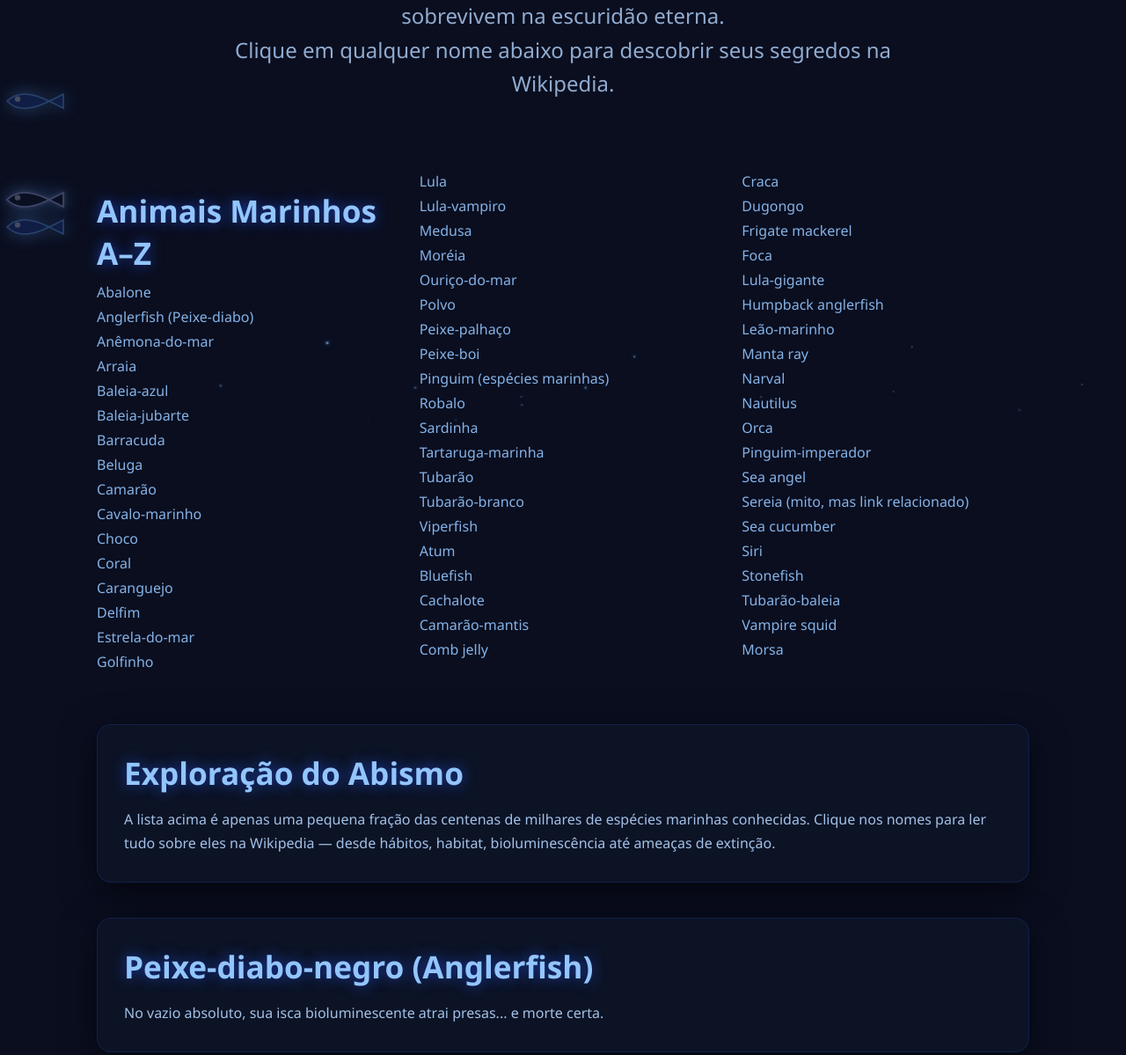
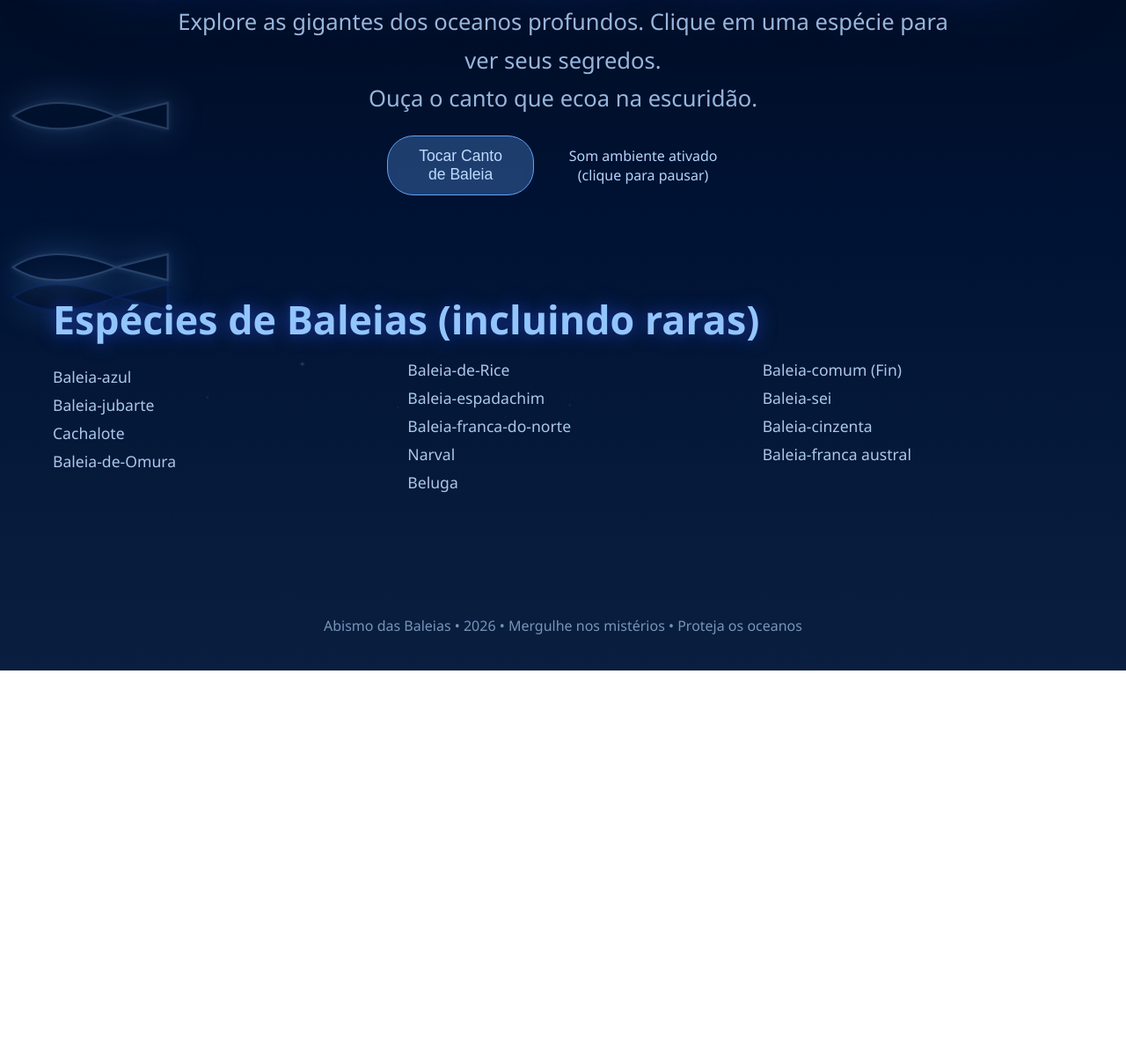
Before and after one commit to isabelaprocopiooliveira-hash/teste, a plain HTML site: page index.html in a window 1280 px wide. Shown: the part 310-1509 px from the top of the page at 88% size. After the commit the page ends 1072 px from the top, so only its background shows below. Drawn offline with Linux system fonts and the light colour scheme.

Commit message:
Update index.html

```diff
--- a/index.html
+++ b/index.html
@@ -3,92 +3,101 @@
 <head>
   <meta charset="UTF-8" />
   <meta name="viewport" content="width=device-width, initial-scale=1.0"/>
-  <title>Abismo - Enciclopédia do Mar Profundo</title>
+  <title>Abismo das Baleias - Espécies e Segredos</title>
   <style>
     * { margin:0; padding:0; box-sizing:border-box; }
     body {
       font-family: 'Segoe UI', system-ui, sans-serif;
-      background: #0a0e1f;
+      background: linear-gradient(to bottom, #000814 0%, #001233 50%, #0a1f3f 100%);
       color: #b3d4fc;
       min-height: 100vh;
       overflow-x: hidden;
       position: relative;
     }
 
-    /* Partículas bioluminescentes */
     .particles { position:fixed; inset:0; pointer-events:none; z-index:1; }
     .particle {
       position:absolute; background:#a5d8ff; border-radius:50%;
-      box-shadow:0 0 12px #60a5fa, 0 0 24px #3b82f6; opacity:0.15;
+      box-shadow:0 0 12px #60a5fa, 0 0 24px #3b82f6; opacity:0.12;
       animation:drift linear infinite;
     }
     @keyframes drift {
-      0% { transform:translate(0,100vh) scale(0.4); opacity:0; }
-      10% { opacity:0.6; } 90% { opacity:0.4; }
-      100% { transform:translate(calc(50vw - 50%),-150px) scale(0.8); opacity:0; }
+      0% { transform:translate(0,100vh) scale(0.3); opacity:0; }
+      15% { opacity:0.5; } 85% { opacity:0.3; }
+      100% { transform:translate(calc(40vw - 50%),-200px) scale(0.7); opacity:0; }
     }
 
-    /* Peixes nadando */
-    .fish-container { position:fixed; inset:0; pointer-events:none; z-index:2; overflow:hidden; }
-    .fish {
-      position:absolute; width:80px; height:40px; opacity:0.35;
-      animation:swim linear infinite; filter:drop-shadow(0 0 10px #60a5fa);
+    .whale-container { position:fixed; inset:0; pointer-events:none; z-index:2; overflow:hidden; }
+    .whale {
+      position:absolute; width:220px; height:80px; opacity:0.25;
+      animation:whale-swim linear infinite; filter:drop-shadow(0 0 20px #60a5fa);
     }
-    .fish path { fill:#1e3a8a; stroke:#60a5fa; stroke-width:2; }
-    .fish.glow path { fill:#0f172a; stroke:#a5b4fc; filter:url(#glow); }
-    @keyframes swim { 0% { transform:translate(-120px,30vh) rotate(0deg); } 100% { transform:translate(120vw,70vh) rotate(5deg); } }
-    @keyframes swim-reverse { 0% { transform:translate(120vw,60vh) rotate(180deg); } 100% { transform:translate(-120px,20vh) rotate(175deg); } }
+    .whale path { fill:#0f172a; stroke:#1e40af; stroke-width:3; }
+    .whale.glow path { fill:#001233; stroke:#93c5fd; filter:url(#glow); }
+    @keyframes whale-swim { 0% { transform:translate(-300px,20vh) rotate(-2deg); } 100% { transform:translate(120vw,80vh) rotate(2deg); } }
+    @keyframes whale-swim-slow { 0% { transform:translate(120vw,50vh) rotate(180deg); } 100% { transform:translate(-300px,30vh) rotate(178deg); } }
 
     header {
-      text-align:center; padding:120px 20px 60px; position:relative; z-index:10;
+      text-align:center; padding:140px 20px 60px; position:relative; z-index:10;
     }
     h1 {
-      font-size:5rem; letter-spacing:6px;
-      text-shadow:0 0 30px #1e40af, 0 0 60px #1e3a8a;
-      background:linear-gradient(90deg, #60a5fa, #a5b4fc, #c084fc, #60a5fa);
+      font-size:6rem; letter-spacing:8px;
+      text-shadow:0 0 40px #1e40af, 0 0 80px #1e3a8a;
+      background:linear-gradient(90deg, #60a5fa, #93c5fd, #c084fc, #60a5fa);
       -webkit-background-clip:text; -webkit-text-fill-color:transparent;
-      animation:title-glow 8s ease-in-out infinite;
+      animation:title-glow 10s ease-in-out infinite;
     }
-    @keyframes title-glow { 0%,100% { opacity:0.9; text-shadow:0 0 30px #1e40af; } 50% { opacity:1; text-shadow:0 0 60px #3b82f6, 0 0 100px #1e3a8a; } }
+    @keyframes title-glow { 0%,100% { opacity:0.85; text-shadow:0 0 40px #1e40af; } 50% { opacity:1; text-shadow:0 0 80px #3b82f6, 0 0 120px #1e3a8a; } }
 
-    .subtitle { font-size:1.5rem; opacity:0.8; max-width:800px; margin:20px auto; line-height:1.6; }
+    .subtitle { font-size:1.6rem; opacity:0.85; max-width:900px; margin:20px auto; line-height:1.7; }
 
-    /* Lista de animais marinhos */
-    .animals-list {
-      max-width:1100px; margin:0 auto 60px; padding:0 20px; position:relative; z-index:10;
-      columns: 3; column-gap: 40px; /* 3 colunas para ficar bonito */
+    .audio-controls {
+      margin: 20px auto; max-width: 400px;
+      display: flex; align-items: center; justify-content: center; gap: 15px;
     }
-    .animals-list h2 {
-      font-size:2.2rem; color:#93c5fd; text-shadow:0 0 15px #1e40af;
-      margin:20px 0 10px; break-after:avoid-column; grid-column:1 / -1; /* Título ocupa toda largura */
+    .audio-btn {
+      background: rgba(96,165,250,0.3); border: 1px solid #60a5fa; color: #bfdbfe;
+      padding: 12px 24px; border-radius: 30px; cursor: pointer; font-size: 1.1rem;
+      transition: all 0.3s; backdrop-filter: blur(5px);
     }
-    .animals-list ul {
-      list-style:none; margin:0; padding:0;
+    .audio-btn:hover { background: rgba(96,165,250,0.6); transform: scale(1.05); }
+
+    .whales-list {
+      max-width:1200px; margin:0 auto 60px; padding:0 20px; position:relative; z-index:10;
+      columns: 3; column-gap: 50px;
     }
-    .animals-list li {
-      margin:6px 0; break-inside:avoid;
+    .whales-list h2 {
+      font-size:2.8rem; color:#93c5fd; text-shadow:0 0 20px #1e40af;
+      margin:30px 0 15px; break-after:avoid-column; column-span: all;
     }
-    .animals-list a {
-      color:#93c5fd; text-decoration:none; opacity:0.9;
+    .whales-list ul { list-style:none; margin:0; padding:0; }
+    .whales-list li { margin:8px 0; break-inside:avoid; }
+    .whales-list a {
+      color:#bfdbfe; text-decoration:none; opacity:0.9; font-size:1.1rem; cursor:pointer;
       transition:all 0.3s;
     }
-    .animals-list a:hover {
-      color:#60a5fa; text-shadow:0 0 10px #60a5fa; opacity:1;
+    .whales-list a:hover {
+      color:#60a5fa; text-shadow:0 0 12px #60a5fa; opacity:1;
     }
 
-    .abyss-container { max-width:1100px; margin:0 auto; padding:0 20px 80px; position:relative; z-index:10; }
-    .card {
-      background:rgba(15,23,42,0.65); border:1px solid #1e40af44; border-radius:16px;
-      margin:40px 0; padding:30px; backdrop-filter:blur(10px);
-      box-shadow:0 10px 40px #00000088; transition:all 0.4s ease;
+    #detail-view {
+      display: none; max-width:1100px; margin:0 auto; padding:40px 20px;
+      background:rgba(10,18,50,0.7); border:1px solid #1e40af55; border-radius:20px;
+      backdrop-filter:blur(12px); box-shadow:0 15px 50px #00000099;
+      position:relative; z-index:10;
     }
-    .card:hover { transform:translateY(-10px); border-color:#60a5fa88; box-shadow:0 20px 60px #1e40af44; }
-    .card h2 { color:#93c5fd; margin-bottom:16px; font-size:2.2rem; text-shadow:0 0 15px #1e40af; }
-    .card p { line-height:1.7; opacity:0.9; }
+    #detail-view h2 { color:#93c5fd; font-size:3rem; margin-bottom:20px; text-shadow:0 0 18px #1e40af; }
+    #detail-view .back-btn {
+      background: rgba(96,165,250,0.4); border:none; color:#bfdbfe;
+      padding:10px 20px; border-radius:30px; cursor:pointer; font-size:1.1rem;
+      margin-bottom:30px; transition:all 0.3s;
+    }
+    #detail-view .back-btn:hover { background: rgba(96,165,250,0.7); }
+    #detail-content p { line-height:1.8; font-size:1.1rem; margin:15px 0; }
+    #detail-content strong { color:#93c5fd; }
 
-    footer { text-align:center; padding:60px 20px; opacity:0.6; font-size:0.95rem; }
+    footer { text-align:center; padding:80px 20px 40px; opacity:0.65; font-size:1rem; position:relative; z-index:10; }
 
-    /* Glow filter */
     svg defs { position:absolute; }
   </style>
 </head>
@@ -97,7 +106,7 @@
 <svg width="0" height="0">
   <defs>
     <filter id="glow" x="-50%" y="-50%" width="200%" height="200%">
-      <feGaussianBlur stdDeviation="3.5" result="coloredBlur"/>
+      <feGaussianBlur stdDeviation="4.5" result="coloredBlur"/>
       <feMerge>
         <feMergeNode in="coloredBlur"/>
         <feMergeNode in="SourceGraphic"/>
@@ -107,133 +116,147 @@
 </svg>
 
 <div class="particles" id="particles"></div>
-<div class="fish-container" id="fishContainer"></div>
+<div class="whale-container" id="whaleContainer"></div>
 
 <header>
-  <h1>Abismo</h1>
+  <h1>Abismo das Baleias</h1>
   <p class="subtitle">
-    Nas profundezas onde a luz se extingue, milhares de criaturas sobrevivem na escuridão eterna.<br>
-    Clique em qualquer nome abaixo para descobrir seus segredos na Wikipedia.
+    Explore as gigantes dos oceanos profundos. Clique em uma espécie para ver seus segredos.<br>
+    Ouça o canto que ecoa na escuridão.
   </p>
+
+  <div class="audio-controls">
+    <button class="audio-btn" id="playPauseBtn">Tocar Canto de Baleia</button>
+    <span id="audioStatus">Som ambiente ativado (clique para pausar)</span>
+  </div>
 </header>
 
-<!-- Lista de animais marinhos A-Z -->
-<div class="animals-list">
-  <h2>Animais Marinhos A–Z</h2>
+<audio id="whaleSong" loop volume="0.25">
+  <source src="https://cdn.pixabay.com/audio/2022/03/15/audio_6d8f8d0b0e.mp3" type="audio/mpeg">
+  Seu navegador não suporta áudio.
+</audio>
 
-  <ul>
-    <li><a href="https://pt.wikipedia.org/wiki/Abalone" target="_blank">Abalone</a></li>
-    <li><a href="https://en.wikipedia.org/wiki/Anglerfish" target="_blank">Anglerfish (Peixe-diabo)</a></li>
-    <li><a href="https://pt.wikipedia.org/wiki/An%C3%AAmona-do-mar" target="_blank">Anêmona-do-mar</a></li>
-    <li><a href="https://pt.wikipedia.org/wiki/Arraia" target="_blank">Arraia</a></li>
-    <li><a href="https://pt.wikipedia.org/wiki/Baleia-azul" target="_blank">Baleia-azul</a></li>
-    <li><a href="https://pt.wikipedia.org/wiki/Baleia-jubarte" target="_blank">Baleia-jubarte</a></li>
-    <li><a href="https://pt.wikipedia.org/wiki/Barracuda" target="_blank">Barracuda</a></li>
-    <li><a href="https://pt.wikipedia.org/wiki/Beluga" target="_blank">Beluga</a></li>
-    <li><a href="https://pt.wikipedia.org/wiki/Camar%C3%A3o" target="_blank">Camarão</a></li>
-    <li><a href="https://pt.wikipedia.org/wiki/Cavalo-marinho" target="_blank">Cavalo-marinho</a></li>
-    <li><a href="https://pt.wikipedia.org/wiki/Choco" target="_blank">Choco</a></li>
-    <li><a href="https://pt.wikipedia.org/wiki/Coral" target="_blank">Coral</a></li>
-    <li><a href="https://pt.wikipedia.org/wiki/Caranguejo" target="_blank">Caranguejo</a></li>
-    <li><a href="https://pt.wikipedia.org/wiki/Delfim" target="_blank">Delfim</a></li>
-    <li><a href="https://pt.wikipedia.org/wiki/Estrela-do-mar" target="_blank">Estrela-do-mar</a></li>
-    <li><a href="https://pt.wikipedia.org/wiki/Golfinho" target="_blank">Golfinho</a></li>
-    <li><a href="https://pt.wikipedia.org/wiki/Lula" target="_blank">Lula</a></li>
-    <li><a href="https://pt.wikipedia.org/wiki/Lula-vampiro" target="_blank">Lula-vampiro</a></li>
-    <li><a href="https://pt.wikipedia.org/wiki/Medusa" target="_blank">Medusa</a></li>
-    <li><a href="https://pt.wikipedia.org/wiki/Mor%C3%A9ia" target="_blank">Moréia</a></li>
-    <li><a href="https://pt.wikipedia.org/wiki/Ouriço-do-mar" target="_blank">Ouriço-do-mar</a></li>
-    <li><a href="https://pt.wikipedia.org/wiki/Polvo" target="_blank">Polvo</a></li>
-    <li><a href="https://pt.wikipedia.org/wiki/Peixe-palha%C3%A7o" target="_blank">Peixe-palhaço</a></li>
-    <li><a href="https://pt.wikipedia.org/wiki/Peixe-boi" target="_blank">Peixe-boi</a></li>
-    <li><a href="https://pt.wikipedia.org/wiki/Pinguim" target="_blank">Pinguim (espécies marinhas)</a></li>
-    <li><a href="https://pt.wikipedia.org/wiki/Robalo" target="_blank">Robalo</a></li>
-    <li><a href="https://pt.wikipedia.org/wiki/Sardinha" target="_blank">Sardinha</a></li>
-    <li><a href="https://pt.wikipedia.org/wiki/Tartaruga-marinha" target="_blank">Tartaruga-marinha</a></li>
-    <li><a href="https://pt.wikipedia.org/wiki/Tubar%C3%A3o" target="_blank">Tubarão</a></li>
-    <li><a href="https://pt.wikipedia.org/wiki/Tubar%C3%A3o-branco" target="_blank">Tubarão-branco</a></li>
-    <li><a href="https://en.wikipedia.org/wiki/Viperfish" target="_blank">Viperfish</a></li>
-    <!-- Continuando com mais... -->
-    <li><a href="https://pt.wikipedia.org/wiki/Atum" target="_blank">Atum</a></li>
-    <li><a href="https://en.wikipedia.org/wiki/Bluefish" target="_blank">Bluefish</a></li>
-    <li><a href="https://pt.wikipedia.org/wiki/Cachalote" target="_blank">Cachalote</a></li>
-    <li><a href="https://pt.wikipedia.org/wiki/Camar%C3%A3o-mantis" target="_blank">Camarão-mantis</a></li>
-    <li><a href="https://en.wikipedia.org/wiki/Comb_jelly" target="_blank">Comb jelly</a></li>
-    <li><a href="https://pt.wikipedia.org/wiki/Craca" target="_blank">Craca</a></li>
-    <li><a href="https://pt.wikipedia.org/wiki/Dugongo" target="_blank">Dugongo</a></li>
-    <li><a href="https://en.wikipedia.org/wiki/Frigate_mackerel" target="_blank">Frigate mackerel</a></li>
-    <li><a href="https://pt.wikipedia.org/wiki/Foca" target="_blank">Foca</a></li>
-    <li><a href="https://pt.wikipedia.org/wiki/Giant_squid" target="_blank">Lula-gigante</a></li>
-    <li><a href="https://en.wikipedia.org/wiki/Humpback_anglerfish" target="_blank">Humpback anglerfish</a></li>
-    <li><a href="https://pt.wikipedia.org/wiki/Le%C3%A3o-marinho" target="_blank">Leão-marinho</a></li>
-    <li><a href="https://en.wikipedia.org/wiki/Manta_ray" target="_blank">Manta ray</a></li>
-    <li><a href="https://pt.wikipedia.org/wiki/Narval" target="_blank">Narval</a></li>
-    <li><a href="https://en.wikipedia.org/wiki/Nautilus" target="_blank">Nautilus</a></li>
-    <li><a href="https://pt.wikipedia.org/wiki/Orca" target="_blank">Orca</a></li>
-    <li><a href="https://pt.wikipedia.org/wiki/Pinguim-imperador" target="_blank">Pinguim-imperador</a></li>
-    <li><a href="https://en.wikipedia.org/wiki/Sea_angel" target="_blank">Sea angel</a></li>
-    <li><a href="https://pt.wikipedia.org/wiki/Sereia_(mitologia)" target="_blank">Sereia (mito, mas link relacionado)</a></li>
-    <li><a href="https://en.wikipedia.org/wiki/Sea_cucumber" target="_blank">Sea cucumber</a></li>
-    <li><a href="https://pt.wikipedia.org/wiki/Siri" target="_blank">Siri</a></li>
-    <li><a href="https://en.wikipedia.org/wiki/Stonefish" target="_blank">Stonefish</a></li>
-    <li><a href="https://pt.wikipedia.org/wiki/Tubar%C3%A3o-baleia" target="_blank">Tubarão-baleia</a></li>
-    <li><a href="https://en.wikipedia.org/wiki/Vampire_squid" target="_blank">Vampire squid</a></li>
-    <li><a href="https://pt.wikipedia.org/wiki/Walrus" target="_blank">Morsa</a></li>
-    <!-- Pode adicionar mais se quiser, mas evitei ficar gigante demais -->
-  </ul>
+<div class="whales-list">
+  <h2>Espécies de Baleias (incluindo raras)</h2>
+  <ul id="whaleList"></ul>
 </div>
 
-<div class="abyss-container">
-  <div class="card">
-    <h2>Exploração do Abismo</h2>
-    <p>A lista acima é apenas uma pequena fração das centenas de milhares de espécies marinhas conhecidas. Clique nos nomes para ler tudo sobre eles na Wikipedia — desde hábitos, habitat, bioluminescência até ameaças de extinção.</p>
-  </div>
-
-  <div class="card">
-    <h2>Peixe-diabo-negro (Anglerfish)</h2>
-    <p>No vazio absoluto, sua isca bioluminescente atrai presas... e morte certa.</p>
-  </div>
-
-  <div class="card">
-    <h2>Lulas Vampiro</h2>
-    <p>Olhos enormes captam o mínimo brilho na escuridão total. Sobreviventes do abismo.</p>
-  </div>
+<div id="detail-view">
+  <button class="back-btn" onclick="showList()">← Voltar à Lista</button>
+  <div id="detail-content"></div>
 </div>
 
 <footer>
-  <p>Profundezas do Oceano • 2026 • Mergulhe com cuidado</p>
+  <p>Abismo das Baleias • 2026 • Mergulhe nos mistérios • Proteja os oceanos</p>
 </footer>
 
 <script>
+// Dados das baleias (fatos reais resumidos; fácil adicionar mais)
+const whalesData = [
+  { name: "Baleia-azul", scientific: "Balaenoptera musculus", size: "Até 30m e 200 toneladas", habitat: "Oceanos globais, migrações longas", food: "Krill (até 4 toneladas/dia)", status: "Em perigo", facts: "Maior animal do planeta. Coração do tamanho de um carro pequeno. Canto grave viaja centenas de km." },
+  { name: "Baleia-jubarte", scientific: "Megaptera novaeangliae", size: "Até 18m e 40 toneladas", habitat: "Migrações entre pólos e trópicos", food: "Krill e peixes pequenos", status: "Preocupação menor", facts: "Saltos acrobáticos famosos. Machos cantam canções complexas que evoluem anualmente." },
+  { name: "Cachalote", scientific: "Physeter macrocephalus", size: "Até 20m (machos) e 57 toneladas", habitat: "Oceanos profundos", food: "Lulas gigantes (mergulhos >2000m)", status: "Vulnerável", facts: "Maior cérebro do reino animal. Cliques de ecolocalização podem atordoar presas." },
+  { name: "Baleia-de-Omura", scientific: "Balaenoptera omurai", size: "Até 12m", habitat: "Águas tropicais e subtropicais", food: "Krill e peixes", status: "Dados insuficientes (rara)", facts: "Descoberta em 2003. Uma das baleias mais recentes identificadas." },
+  { name: "Baleia-de-Rice", scientific: "Balaenoptera ricei", size: "Até 13m", habitat: "Golfo do México", food: "Krill e peixes", status: "Criticamente em perigo (<100 indivíduos)", facts: "Descoberta recentemente (2021). Endêmica e ameaçada por óleo e ruído." },
+  { name: "Baleia-espadachim", scientific: "Mesoplodon traversii", size: "Até 7m", habitat: "Águas temperadas do Pacífico Sul", food: "Lulas profundas", status: "Extremamente rara (poucos avistamentos vivos)", facts: "A baleia mais rara do mundo. Conhecida quase só por encalhes." },
+  { name: "Baleia-franca-do-norte", scientific: "Eubalaena glacialis", size: "Até 18m e 70 toneladas", habitat: "Costa leste da América do Norte", food: "Copépodes e krill", status: "Criticamente em perigo (~384 indivíduos em 2025)", facts: "Calosidades na cabeça únicas. Uma das mais ameaçadas por colisões e emalhes." },
+  { name: "Narval", scientific: "Monodon monoceros", size: "Até 5.5m (mais o 'chifre')", habitat: "Ártico", food: "Peixes e lulas", status: "Quase ameaçada", facts: "O 'chifre' é um dente alongado. Vive em grupos no gelo." },
+  { name: "Beluga", scientific: "Delphinapterus leucas", size: "Até 5m e 1.5 toneladas", habitat: "Ártico e subártico", food: "Peixes, crustáceos", status: "Preocupação menor", facts: "Chamado 'canário do mar' pelos sons variados. Pele branca adulta." },
+  // Adicione mais aqui se quiser!
+  { name: "Baleia-comum (Fin)", scientific: "Balaenoptera physalus", size: "Até 27m", habitat: "Oceanos globais", food: "Krill e cardumes", status: "Em perigo", facts: "Segunda maior baleia. Velocidade até 40 km/h." },
+  { name: "Baleia-sei", scientific: "Balaenoptera borealis", size: "Até 20m", habitat: "Oceanos frios", food: "Krill e peixes", status: "Em perigo", facts: "Uma das mais rápidas baleias." },
+  { name: "Baleia-cinzenta", scientific: "Eschrichtius robustus", size: "Até 15m", habitat: "Pacífico Norte", food: "Anfípodes do fundo", status: "Preocupação menor", facts: "Migra 20.000 km ida e volta." },
+  { name: "Baleia-franca austral", scientific: "Eubalaena australis", size: "Até 18m", habitat: "Hemisfério Sul", food: "Copépodes", status: "Preocupação menor", facts: "Muito curiosa com barcos." }
+];
+
+// Funções para renderizar lista e detalhes
+function renderList() {
+  const list = document.getElementById('whaleList');
+  list.innerHTML = '';
+  whalesData.forEach(whale => {
+    const li = document.createElement('li');
+    const a = document.createElement('a');
+    a.textContent = whale.name;
+    a.onclick = () => showDetail(whale);
+    li.appendChild(a);
+    list.appendChild(li);
+  });
+}
+
+function showDetail(whale) {
+  document.querySelector('.whales-list').style.display = 'none';
+  const detailView = document.getElementById('detail-view');
+  detailView.style.display = 'block';
+
+  const content = document.getElementById('detail-content');
+  content.innerHTML = `
+    <h2>${whale.name}</h2>
+    <p><strong>Nome científico:</strong> ${whale.scientific}</p>
+    <p><strong>Tamanho e peso:</strong> ${whale.size}</p>
+    <p><strong>Habitat:</strong> ${whale.habitat}</p>
+    <p><strong>Alimentação:</strong> ${whale.food}</p>
+    <p><strong>Status de conservação:</strong> ${whale.status}</p>
+    <p><strong>Fatos curiosos:</strong> ${whale.facts}</p>
+  `;
+}
+
+function showList() {
+  document.querySelector('.whales-list').style.display = 'block';
+  document.getElementById('detail-view').style.display = 'none';
+}
+
+// Inicializa
+renderList();
+
 // Partículas
 function createParticle() {
   const p = document.createElement('div');
   p.classList.add('particle');
-  const size = Math.random() * 5 + 2;
+  const size = Math.random() * 6 + 2;
   p.style.width = p.style.height = size + 'px';
   p.style.left = Math.random() * 100 + 'vw';
-  p.style.animationDuration = (Math.random() * 40 + 30) + 's';
-  p.style.animationDelay = Math.random() * 10 + 's';
+  p.style.animationDuration = (Math.random() * 50 + 35) + 's';
+  p.style.animationDelay = Math.random() * 15 + 's';
   document.getElementById('particles').appendChild(p);
-  setTimeout(() => p.remove(), 80000);
+  setTimeout(() => p.remove(), 90000);
 }
-setInterval(createParticle, 800);
-for(let i=0; i<40; i++) createParticle();
+setInterval(createParticle, 1000);
+for(let i=0; i<35; i++) createParticle();
 
-// Peixes
-function createFish() {
-  const fish = document.createElement('div');
-  fish.classList.add('fish');
-  if(Math.random() > 0.6) fish.classList.add('glow');
-  fish.innerHTML = `<svg viewBox="0 0 100 50"><path d="M 10 25 Q 30 5, 70 25 Q 30 45, 10 25 Z" /><path d="M 70 25 L 90 15 L 90 35 Z" fill="#1e3a8a" /><circle cx="25" cy="22" r="4" fill="#eff6ff" opacity="0.7"/></svg>`;
-  fish.style.top = (Math.random() * 90 + 5) + 'vh';
-  fish.style.animation = (Math.random() > 0.5 ? 'swim' : 'swim-reverse') + ' ' + (Math.random() * 40 + 35) + 's linear infinite';
-  fish.style.animationDelay = Math.random() * 10 + 's';
-  document.getElementById('fishContainer').appendChild(fish);
-  setTimeout(() => fish.remove(), 60000);
+// Baleias nadando
+function createWhale() {
+  const whale = document.createElement('div');
+  whale.classList.add('whale');
+  if(Math.random() > 0.5) whale.classList.add('glow');
+  whale.innerHTML = `<svg viewBox="0 0 300 100"><path d="M 20 50 Q 80 10, 180 50 Q 80 90, 20 50 Z M 180 50 L 260 30 L 260 70 Z" /></svg>`;
+  whale.style.top = (Math.random() * 70 + 10) + 'vh';
+  whale.style.animation = (Math.random() > 0.5 ? 'whale-swim' : 'whale-swim-slow') + ' ' + (Math.random() * 60 + 50) + 's linear infinite';
+  whale.style.animationDelay = Math.random() * 20 + 's';
+  document.getElementById('whaleContainer').appendChild(whale);
+  setTimeout(() => whale.remove(), 90000);
 }
-setInterval(createFish, 2200);
-for(let i=0; i<8; i++) createFish();
+setInterval(createWhale, 4000);
+for(let i=0; i<5; i++) createWhale();
+
+// Áudio
+const audio = document.getElementById('whaleSong');
+const btn = document.getElementById('playPauseBtn');
+const status = document.getElementById('audioStatus');
+
+btn.addEventListener('click', () => {
+  if (audio.paused) {
+    audio.play();
+    btn.textContent = 'Pausar Canto';
+    status.textContent = 'Canto tocando em loop suave';
+  } else {
+    audio.pause();
+    btn.textContent = 'Tocar Canto de Baleia';
+    status.textContent = 'Som pausado (clique para voltar)';
+  }
+});
+
+audio.volume = 0.25;
+audio.play().catch(() => {});
 </script>
 
 </body>
```
